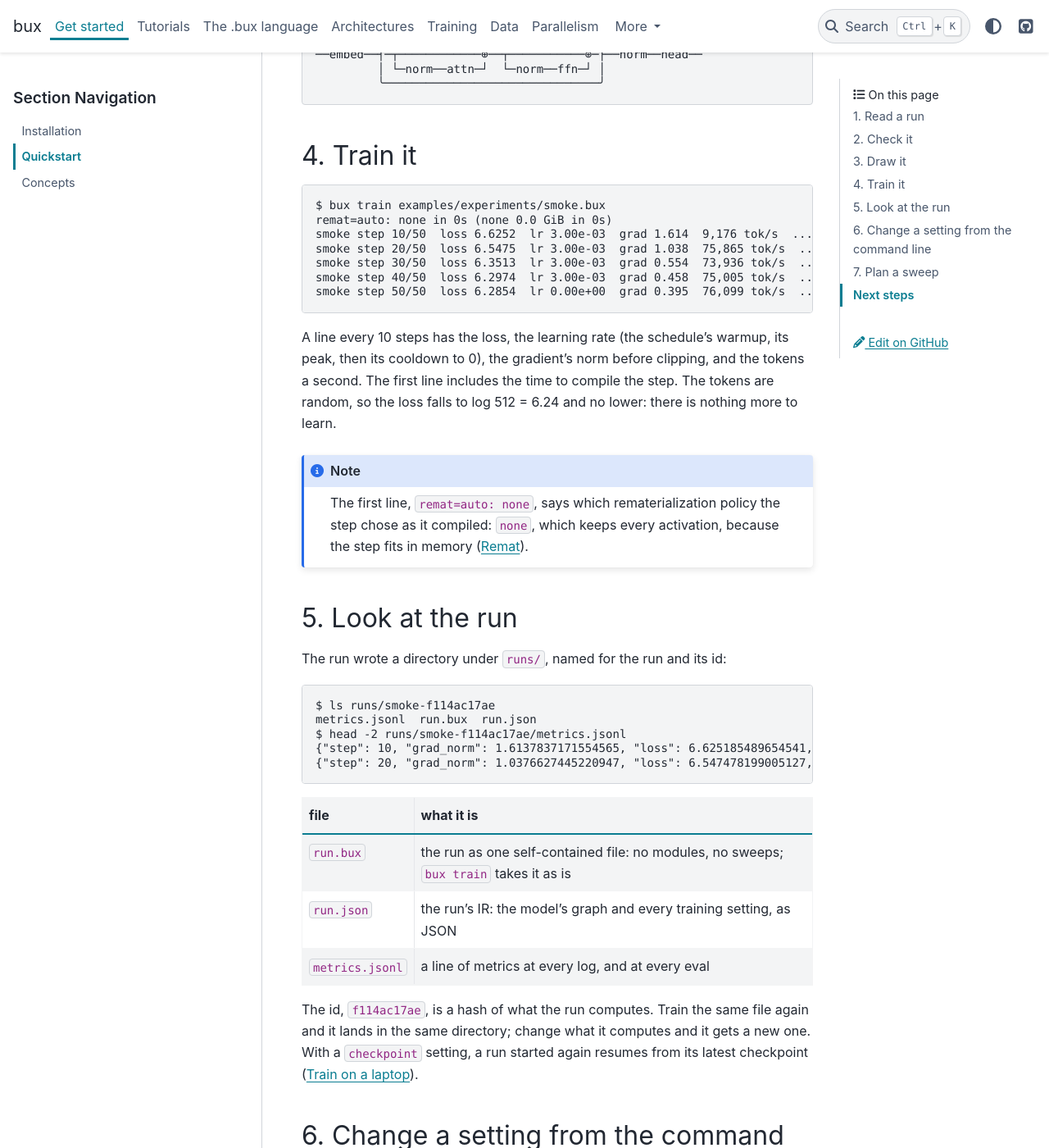
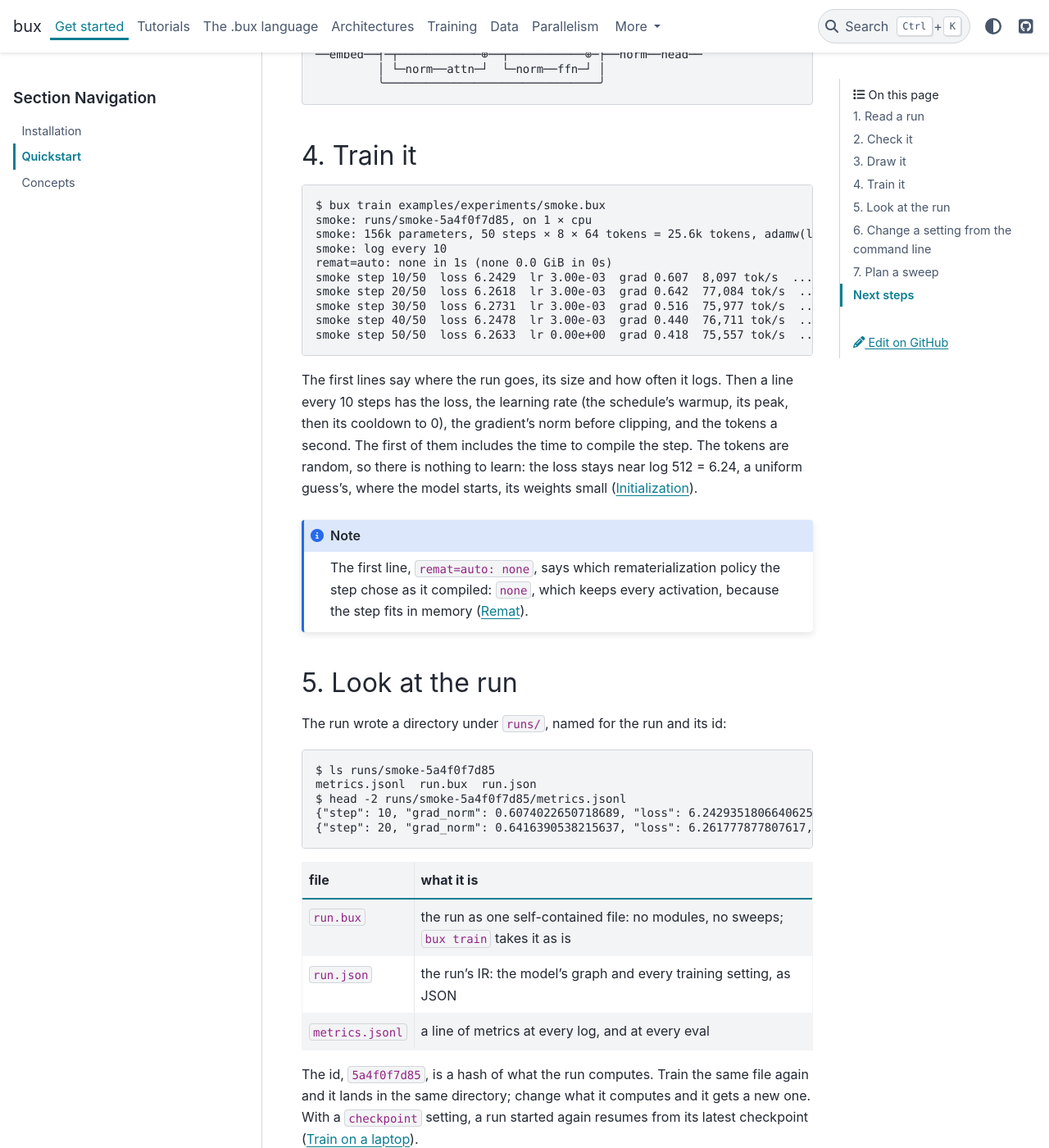
Before and after one commit to pilot7747/bux, a Sphinx documentation site: the page built from docs/get-started/quickstart.md, in a window 1280 px wide and 1400 px high, scrolled down 1790 px. Shown: the whole window at 82% size. Built offline with Sphinx 7.4.7 and the PyData theme 0.15.4, drawn with Linux system fonts in a browser that asks for light colours; some of the changed text lies outside the part shown.

Commit message:
Docs: the smoke run's outputs as the normal init trains it (run 5a4f0f7d85): quickstart, installation, launching, parallelism, export and the docstrings that name its id; test_curriculum pins the plain smoke run's old id under the former init
Co-Authored-By: Claude Opus 5.5 <noreply@anthropic.com>

````diff
--- a/docs/get-started/quickstart.md
+++ b/docs/get-started/quickstart.md
@@ -87,18 +87,23 @@ model
 
 ```console
 $ bux train examples/experiments/smoke.bux
-remat=auto: none in 0s (none 0.0 GiB in 0s)
-smoke step 10/50  loss 6.6252  lr 3.00e-03  grad 1.614  9,176 tok/s  ...
-smoke step 20/50  loss 6.5475  lr 3.00e-03  grad 1.038  75,865 tok/s  ...
-smoke step 30/50  loss 6.3513  lr 3.00e-03  grad 0.554  73,936 tok/s  ...
-smoke step 40/50  loss 6.2974  lr 3.00e-03  grad 0.458  75,005 tok/s  ...
-smoke step 50/50  loss 6.2854  lr 0.00e+00  grad 0.395  76,099 tok/s  ...
+smoke: runs/smoke-5a4f0f7d85, on 1 × cpu
+smoke: 156k parameters, 50 steps × 8 × 64 tokens = 25.6k tokens, adamw(lr=0.003), wsd(warmup=10)
+smoke: log every 10
+remat=auto: none in 1s (none 0.0 GiB in 0s)
+smoke step 10/50  loss 6.2429  lr 3.00e-03  grad 0.607  8,097 tok/s  ...
+smoke step 20/50  loss 6.2618  lr 3.00e-03  grad 0.642  77,084 tok/s  ...
+smoke step 30/50  loss 6.2731  lr 3.00e-03  grad 0.516  75,977 tok/s  ...
+smoke step 40/50  loss 6.2478  lr 3.00e-03  grad 0.440  76,711 tok/s  ...
+smoke step 50/50  loss 6.2633  lr 0.00e+00  grad 0.418  75,557 tok/s  ...
 ```
 
-A line every 10 steps has the loss, the learning rate (the schedule's warmup, its
-peak, then its cooldown to 0), the gradient's norm before clipping, and the tokens a
-second. The first line includes the time to compile the step. The tokens are random,
-so the loss falls to log 512 = 6.24 and no lower: there is nothing more to learn.
+The first lines say where the run goes, its size and how often it logs. Then a line
+every 10 steps has the loss, the learning rate (the schedule's warmup, its peak, then
+its cooldown to 0), the gradient's norm before clipping, and the tokens a second. The
+first of them includes the time to compile the step. The tokens are random, so there
+is nothing to learn: the loss stays near log 512 = 6.24, a uniform guess's, where the
+model starts, its weights small ([Initialization](../architectures/initialization.md)).
 
 :::{note}
 The first line, `remat=auto: none`, says which rematerialization policy the step
@@ -111,11 +116,11 @@ memory ([Remat](../parallelism/remat.md)).
 The run wrote a directory under `runs/`, named for the run and its id:
 
 ```console
-$ ls runs/smoke-f114ac17ae
+$ ls runs/smoke-5a4f0f7d85
 metrics.jsonl  run.bux  run.json
-$ head -2 runs/smoke-f114ac17ae/metrics.jsonl
-{"step": 10, "grad_norm": 1.6137837171554565, "loss": 6.625185489654541, "lr": 0.003000000026077032, "tokens": 5120, "tokens_per_s": 9175.617634801478}
-{"step": 20, "grad_norm": 1.0376627445220947, "loss": 6.547478199005127, "lr": 0.003000000026077032, "tokens": 10240, "tokens_per_s": 75865.15237532384}
+$ head -2 runs/smoke-5a4f0f7d85/metrics.jsonl
+{"step": 10, "grad_norm": 0.6074022650718689, "loss": 6.2429351806640625, "lr": 0.003000000026077032, "tokens": 5120, "tokens_per_s": 8096.7231682951115, "time/step_ms": 63.23545826599002, "time/data_ms": 0.08332501165568829, "time/wait_ms": 0.00046673230826854706, "time/hooks_ms": 0.0016250181943178177, "time/launch_ms": 0.4079831298440695, "time/compile_s": 0.5281932908110321}
+{"step": 20, "grad_norm": 0.6416390538215637, "loss": 6.261777877807617, "lr": 0.003000000026077032, "tokens": 10240, "tokens_per_s": 77083.76420570571, "time/step_ms": 6.642125034704804, "time/hooks_ms": 9.541625110432506, "time/data_ms": 0.0056749675422906876, "time/launch_ms": 0.25339601561427116, "time/wait_ms": 0.02698753960430622}
 ```
 
 | file            | what it is                                                     |
@@ -124,7 +129,7 @@ $ head -2 runs/smoke-f114ac17ae/metrics.jsonl
 | `run.json`      | the run's IR: the model's graph and every training setting, as JSON |
 | `metrics.jsonl` | a line of metrics at every log, and at every eval              |
 
-The id, `f114ac17ae`, is a hash of what the run computes. Train the same file again
+The id, `5a4f0f7d85`, is a hash of what the run computes. Train the same file again
 and it lands in the same directory; change what it computes and it gets a new one.
 With a `checkpoint` setting, a run started again resumes from its latest checkpoint
 ([Train on a laptop](../tutorials/train-on-a-laptop.md)).
@@ -136,12 +141,15 @@ Train with Muon for 100 steps:
 
 ```console
 $ bux train examples/experiments/smoke.bux 'optimizer = muon(lr=0.02)' steps=100
+smoke: runs/smoke-e432405460, on 1 × cpu
+smoke: 156k parameters, 100 steps × 8 × 64 tokens = 51.2k tokens, muon(lr=0.02), wsd(warmup=10)
+smoke: log every 10
 remat=auto: none in 1s (none 0.0 GiB in 0s)
-smoke step  10/100  loss 6.5168  lr 2.00e-02  grad 1.304  6,636 tok/s  ...
-smoke step  20/100  loss 6.3315  lr 2.00e-02  grad 0.491  58,525 tok/s  ...
+smoke step  10/100  loss 6.2745  lr 2.00e-02  grad 0.600  6,170 tok/s  ...
+smoke step  20/100  loss 6.3796  lr 2.00e-02  grad 0.668  56,772 tok/s  ...
 ...
-smoke step  90/100  loss 6.2401  lr 1.00e-02  grad 0.083  57,099 tok/s  ...
-smoke step 100/100  loss 6.2359  lr 0.00e+00  grad 0.070  58,095 tok/s  ...
+smoke step  90/100  loss 6.2389  lr 1.00e-02  grad 0.060  61,506 tok/s  ...
+smoke step 100/100  loss 6.2338  lr 0.00e+00  grad 0.058  57,780 tok/s  ...
 ```
 
 Quote a statement that has spaces or parentheses. `optimizer.lr=1e-2` changes one
@@ -158,14 +166,14 @@ GPU:
 $ bux plan examples/experiments/smoke.bux 'optimizer.lr = 1e-3 | 3e-3 | 1e-2'
 3 runs
 id          params  tokens  tok/param  flops/tok  gpus  params/gpu  optim/gpu  bubble  run
-e3a8d2164a  156k    25.6k   0.2        984k       1     609KiB      1.19MiB    0%      smoke[optimizer.lr=1e-3]
-f114ac17ae  156k    25.6k   0.2        984k       1     609KiB      1.19MiB    0%      smoke[optimizer.lr=3e-3]
-f5babdd0aa  156k    25.6k   0.2        984k       1     609KiB      1.19MiB    0%      smoke[optimizer.lr=1e-2]
+bcdf2abce8  156k    25.6k   0.2        984k       1     609KiB      1.19MiB    0%      smoke[optimizer.lr=1e-3]
+5a4f0f7d85  156k    25.6k   0.2        984k       1     609KiB      1.19MiB    0%      smoke[optimizer.lr=3e-3]
+54d678be8d  156k    25.6k   0.2        984k       1     609KiB      1.19MiB    0%      smoke[optimizer.lr=1e-2]
 ```
 
 Each run is named for what it took, and its directory is its name and its id.
 `smoke[optimizer.lr=3e-3]` computes what the file alone does, so it has the same id,
-`f114ac17ae`. The columns are each run's parameters, tokens, tokens a
+`5a4f0f7d85`. The columns are each run's parameters, tokens, tokens a
 parameter, model FLOPs a token, GPUs, the bytes of its parameters and of its
 optimizer's state on each GPU, and the share of a step a pipeline's stages idle
 (`bubble`).
````
Also changed, not shown: docs/export/index.md (+7 -7 lines), docs/get-started/installation.md (+9 -6 lines), docs/parallelism/index.md (+2 -2 lines), docs/parallelism/pipelines.md (+2 -2 lines), docs/training/launching.md (+27 -16 lines), 4 other files.
